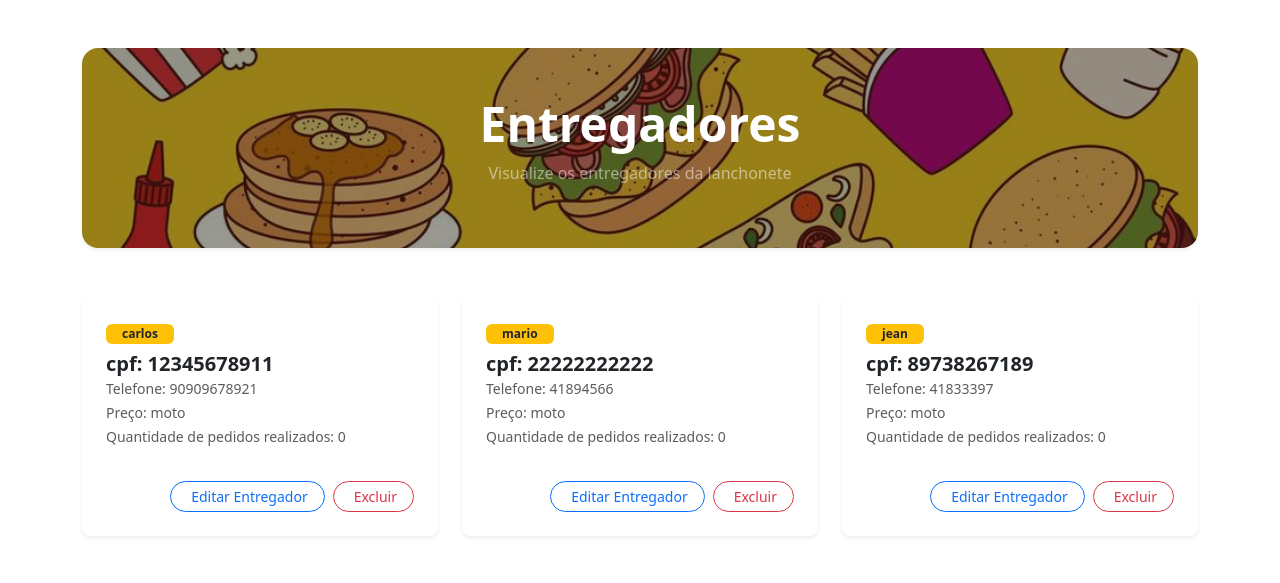
After one commit to caikedomingues/automa--o-de-pedidos-de-uma-lanchonete-utilizando-python-e-php, a PHP site: page /InformacoesEntregadores.php in a window 1280 px wide. The commit adds this page. Shown: the top 583 px of the page. Run offline with PHP 8.4, Linux system fonts and the light colour scheme; the visitor is signed in with stand-in values (Sample User, id 1); data comes from the database, SQL or seed files in the repository.

Commit message:
criei o método que mostra para o administrador, os dados dos entregadores cadastrados

```diff
--- a/classes/Entregadores.php
+++ b/classes/Entregadores.php
@@ -342,6 +342,72 @@
 
         }
 
+        # Função que irá mostrar para o adminsitrador do sistema
+        # as informações dos entregadores cadastrados no sistema.
+        public function listarEntregadores(){
+
+            # Irá inspecionar o bloco de código com o objetivo
+            # de capturar possiveis erros de execução.
+            try{
+
+                # Irá verificar se uma sessão foi criada. Basicamente
+                # a estrutura irá verificar se a superglobal $_SESSION
+                # existe ou se o seu valor é diferente de true.
+                if(!isset($_SESSION['login_adm']) || $_SESSION['login_adm'] != true){
+
+                    # Se essa condição for verdadeira, vamos encerrar
+                    # a execução do método e imprimir essa mensagem
+                    # que contém o link que guiara o usuário para
+                    # a página de login de administrador.
+                    die("<p>Por favor realize login para ver os entregadores</p> <a href='index.php'>Voltar a página de login</a>");
+
+                }else{
+
+                    # Se uma sessão for criada, vamos iniciar o processo
+                    # de consulta dos dados.
+
+                    # Comando que irá conter a consulta dos dados
+                    # dos entregadores.
+                    $consulta_entregadores = "SELECT cpf_entregador, nome_entregador, telefone_entregador, veiculo, quantidade_pedidos_feitos FROM entregadores";
+
+                    # Ira garantir que todo comando executado após
+                    # o execute seja considerado como texto. Dessa
+                    # forma, iremos garantir que o sistema execute
+                    # apenas o comando definido na variável $consulta_entregadores.
+                    $resultado_consulta = $this->conexao->prepare($consulta_entregadores);
+
+                    # Irá executar o comando de consulta.
+                    $resultado_consulta->execute();
+
+                    # Ira acessar todas as linhas do banco de dados
+                    # e criará um array associativo que nos possibilita acessar os dados através dos nomes das colunas.
+                    $entregadores = $resultado_consulta->fetchAll(PDO::FETCH_ASSOC);
+
+                    # Ira verificar se a consulta encontrou registros.
+                    if($entregadores){
+
+                        # Se essa condição for verdadeira, vamos retornar os dados que serão percorridos pelo foreach
+                        # na página de informações de produtos
+                        return $entregadores;
+
+                    }else{
+
+                        # Caso o banco não tenha registros, vamos retornar essa mensagem
+                        return "Não há entregadores cadastrados";
+                    }
+                }
+
+            }catch(PDOException $erro){
+
+                # Ira lidar com erros relacionados a operações no
+                # banco de dados. Nesse caso, iremos imprimir essa
+                # mensagem e encerrar a execução do sistema.
+                die("Falha na consulta dos dados: ".$erro->getMessage());
+            }
+
+        }
+
+
 
 
     }
--- /dev/null
+++ b/paginas/InformacoesEntregadores.php
@@ -0,0 +1,89 @@
+
+
+<?php
+
+    session_start();
+
+    require_once '../classes/BancoDeDados.php';
+    require_once '../classes/Entregadores.php';
+
+    $banco = new BancoDeDados();
+
+    $conexao = $banco->conexaoBanco();
+
+    $entregador = new Entregadores($conexao);
+
+    $listarentregadores = $entregador->listarEntregadores();
+
+?>
+<!DOCTYPE html>
+<html lang="pt-br">
+
+    <head>
+        <meta charset="utf-8">
+        <meta name="viewport" content="width=device-width, initial-scale=1.0">
+        <meta http-equiv="X-UA Compatible" content="IE-edge">
+        <title>Lanchonete</title>
+        <link href="https://cdn.jsdelivr.net/npm/bootstrap@5.3.8/dist/css/bootstrap.min.css" rel="stylesheet" integrity="sha384-sRIl4kxILFvY47J16cr9ZwB07vP4J8+LH7qKQnuqkuIAvNWLzeN8tE5YBujZqJLB" crossorigin="anonymous">
+    </head>
+
+    <body>
+
+        <div class="container py-5">
+            <div class="position-relative mb-5 rounded-4 overflow-hidden shadow-sm" style="height: 200px;">
+                <img src="../imagens/imageminformacao.jpg" alt="imagem do entregador" class="w-100 h-100" style="object-fit: cover; filter: brightness(0.6);">
+                <div class="position-absolute top-50 start-50 translate-middle text-center w-100">
+                    <h1 class="display-5 fw-bold text-white">Entregadores</h1>
+                    <p class="text-white-50">Visualize os entregadores da lanchonete</p>
+                </div>
+        </div>
+        <div class="row g-4">
+            <!--Foreach que ira percorrer os valores retornados pela função de listar entregadores. Fizemos dessa maneira para
+            garantir que os valores sejam mostrados dentro das
+            divs definidos pelo bootstrap.-->
+            <?php foreach($listarentregadores as $entregador):?>
+            <div class="col-12 col-md-6 col-lg-4">
+                <div class="card h-100 shadow-sm border-0 rounded-3">
+                    <div class="card-body p-4">
+                        <div class="d-flex justify-content-between align-items-start mb-3">
+                            <div>
+                                <!--Nessa etapa iremos acessar os valores usando os nomes de cada coluna do item que esta sendo percorrido pelo foreach-->
+                                <span class="badge bg-warning text-dark mb-2 px-3"><?php echo  $entregador['nome_entregador'];?></span>
+                                <h5 class="card-title fw-bold text-dark mb-0">cpf: <?php echo " ". $entregador['cpf_entregador'];?></h5>
+                                <small class="text-muted">Telefone:<?php echo " ".$entregador['telefone_entregador'];?></small> </small><br>
+                                <small class="text-muted">Preço:<?php echo " ". $entregador['veiculo']?> </small><br>
+                                <small class="text-muted">Quantidade de pedidos realizados: <?php echo " ".$entregador['quantidade_pedidos_feitos'];?> </small><br>
+                        </div>
+                      </div>
+                      <hr class="text-light">
+                      <div class="d-flex justify-content-end gap-2">
+                        <!--Link que irá para a página de edição de produtos. Vamos definir no link o valor do id
+                        do produto que será editado.-->
+                        <a href="EditarProduto.php?cpf=<?php echo $entregador['cpf_entregador'];?>" class="btn btn-outline-primary btn-sm px-3 rounded-pill">
+                            <i class="bi bi-info-circle me-1"></i> Editar Entregador
+                        </a>
+                        <!--Form que irá enviar os dados para a própria
+                         página.-->
+                        <form action='' method="post">
+                            <!--Input que irá ter o id do produto que será excluido como valor (que será coletado pelo $_POST posteriormente).-->
+                            <input type="hidden" name="cpf_entregador" value="<?php echo $entregador['cpf_entregador'];?>">
+
+                            <!--Botão que irá enviar as informações da página para o servidor.-->
+                          <button type="submit" class="btn btn-outline-danger btn-sm px-3 rounded-pill"><i class="bi bi-trash me-1"></i>Excluir</button>
+                     </form>
+                     </div>
+                    </div>
+                </div>
+            </div>
+            <!--Fim do foreach-->
+            <?php endforeach;?>
+            </div>
+
+        </div>
+
+
+
+
+        <script src="https://cdn.jsdelivr.net/npm/bootstrap@5.3.8/dist/js/bootstrap.bundle.min.js" integrity="sha384-FKyoEForCGlyvwx9Hj09JcYn3nv7wiPVlz7YYwJrWVcXK/BmnVDxM+D2scQbITxI" crossorigin="anonymous"></script>
+    </body>
+</html>
```
Also changed, not shown: paginas/EditarProduto.php (+25 -0 lines), paginas/InformacoesProdutos.php (+32 -1 lines), README.md, imagens/imageminformacao.jpg (added).
